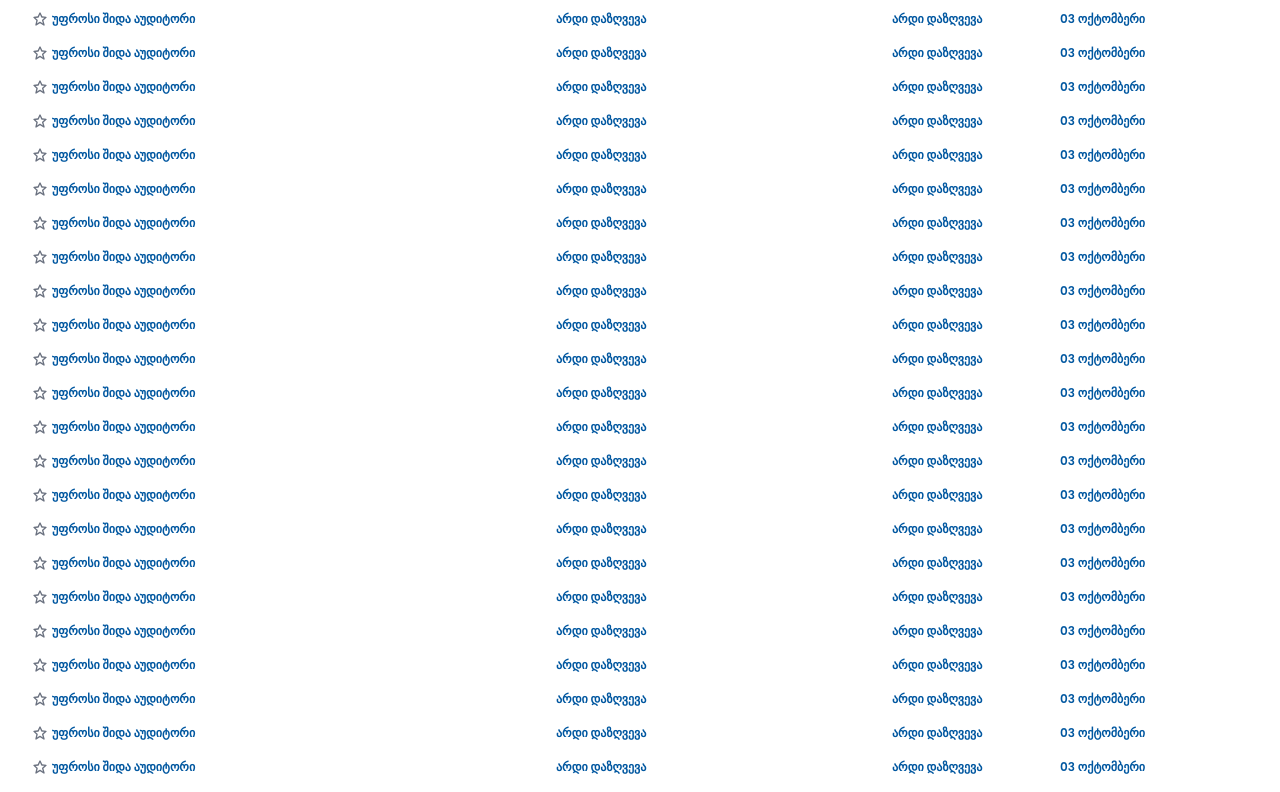
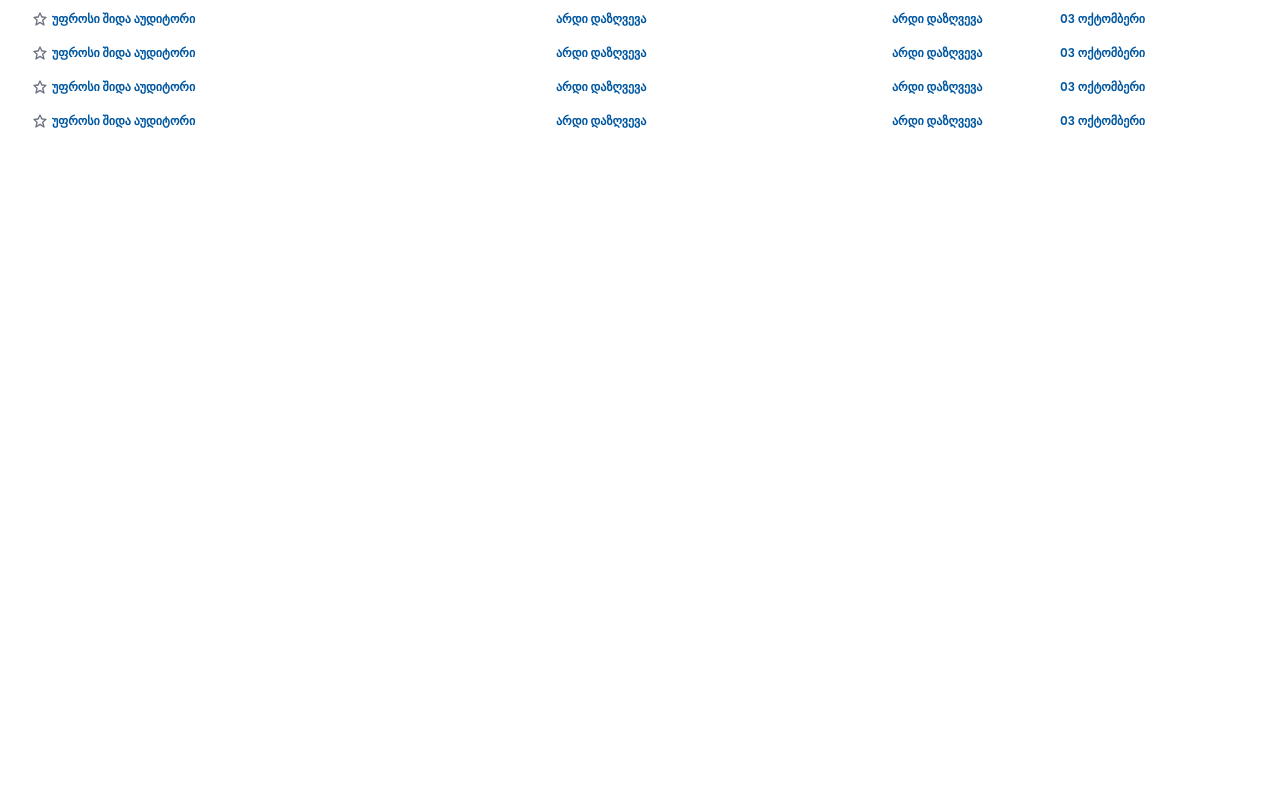
Before and after one commit to sandro21-glitch/jobifyx, a React (Vite) app: page / in a window 1280 px wide. Shown: the part 300-1092 px from the top of the page. After the commit the page ends 800 px from the top, so only its background shows below. Built offline with nearby package versions, Linux system fonts and the light colour scheme.

Commit message:
update VipJobs.tsx

```diff
--- a/src/features/mainLayout/vipJobs/VipJobs.tsx
+++ b/src/features/mainLayout/vipJobs/VipJobs.tsx
@@ -8,11 +8,6 @@ const VipJobs = () => {
       <VipJobsHeader />
       {/* vip jobs */}
       <VipJobList />
-      <VipJobList />
-      <VipJobList />
-      <VipJobList />
-      <VipJobList />
-
     </div>
   );
 };
```
